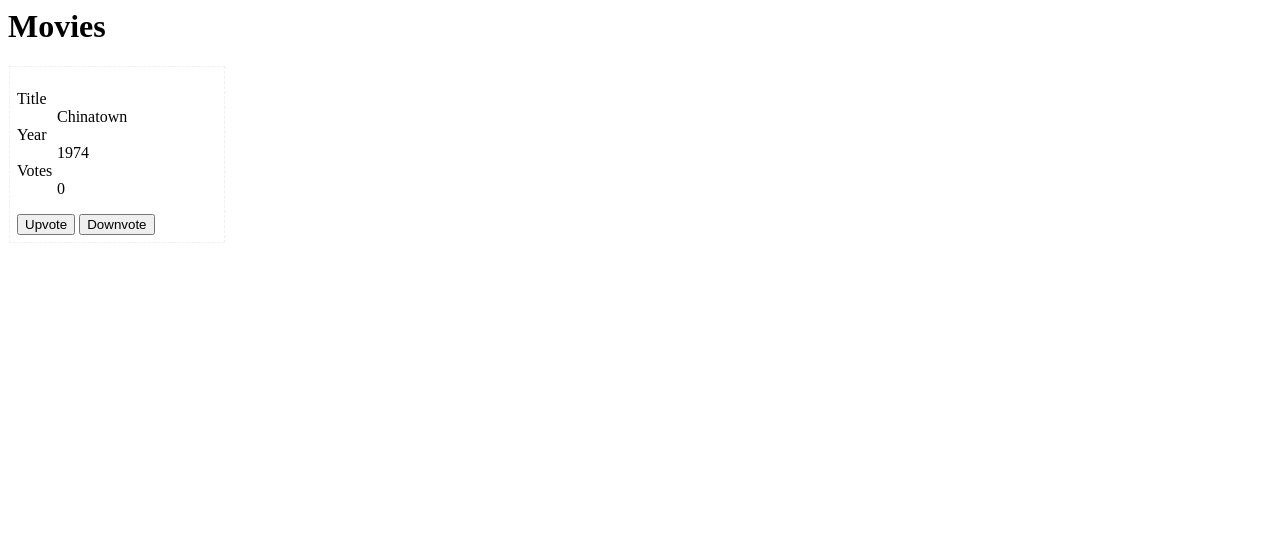
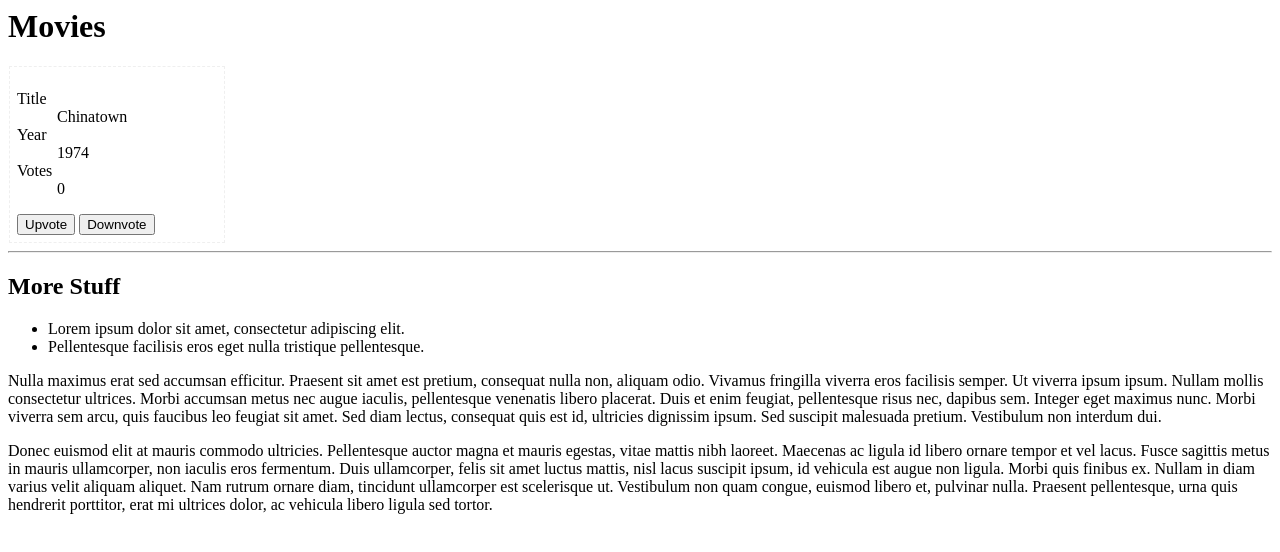
Before and after one commit to arroyolabs-blog/movie-vote-protractor, a website: page index.html in a window 1280 px wide. Drawn offline with Linux system fonts and the light colour scheme.

Commit message:
updated tests

```diff
--- a/index.html
+++ b/index.html
@@ -12,6 +12,7 @@
         </style>
     </head>
     <body>
+
         <h1>Movies</h1>
         <!-- example movie -->
         <div class="movie" data-idx="42">
@@ -26,6 +27,19 @@
           <button id="upvote">Upvote</button>
           <button id="downvote">Downvote</button>
         </div>
+
+        <hr />
+        <h2>More Stuff</h2>
+        <ul>
+            <li>Lorem ipsum dolor sit amet, consectetur adipiscing elit.</li>
+            <li>Pellentesque facilisis eros eget nulla tristique pellentesque.</li>
+        </ul>
+
+        <p id="foobar">Nulla maximus erat sed accumsan efficitur. Praesent sit amet est pretium, consequat nulla non, aliquam odio. Vivamus fringilla viverra eros facilisis semper. Ut viverra ipsum ipsum. Nullam mollis consectetur ultrices. Morbi accumsan metus nec augue iaculis, pellentesque venenatis libero placerat. Duis et enim feugiat, pellentesque risus nec, dapibus sem. Integer eget maximus nunc. Morbi viverra sem arcu, quis faucibus leo feugiat sit amet. Sed diam lectus, consequat quis est id,
+        ultricies dignissim ipsum. Sed suscipit malesuada pretium. Vestibulum non interdum dui.</p>
+        <p>Donec euismod elit at mauris commodo ultricies. Pellentesque auctor magna et mauris egestas, vitae mattis nibh laoreet. Maecenas ac ligula id libero ornare tempor et vel lacus. Fusce sagittis metus in mauris ullamcorper, non iaculis eros fermentum. Duis ullamcorper, felis sit amet luctus mattis, nisl lacus suscipit ipsum, id vehicula est augue non ligula. Morbi quis finibus ex. Nullam in diam varius velit aliquam aliquet. Nam rutrum ornare diam, tincidunt ullamcorper est
+        scelerisque ut. Vestibulum non quam congue, euismod libero et, pulvinar nulla. Praesent pellentesque, urna quis hendrerit porttitor, erat mi ultrices dolor, ac vehicula libero ligula sed tortor.</p>
+
         <script type="text/javascript" src="lib/movie.js" charset="utf-8"></script>
         <script>
         // init the movie class
--- a/package.json
+++ b/package.json
@@ -9,6 +9,8 @@
   "author": "",
   "license": "ISC",
   "devDependencies": {
+    "file-system": "^2.2.1",
+    "fs": "0.0.1-security",
     "local-web-server": "*",
     "protractor": "^4.0.3"
   }
```
Also changed, not shown: tests/conf.js (+1 -1 lines), tests/mv-home.spec.js (+23 -4 lines).
